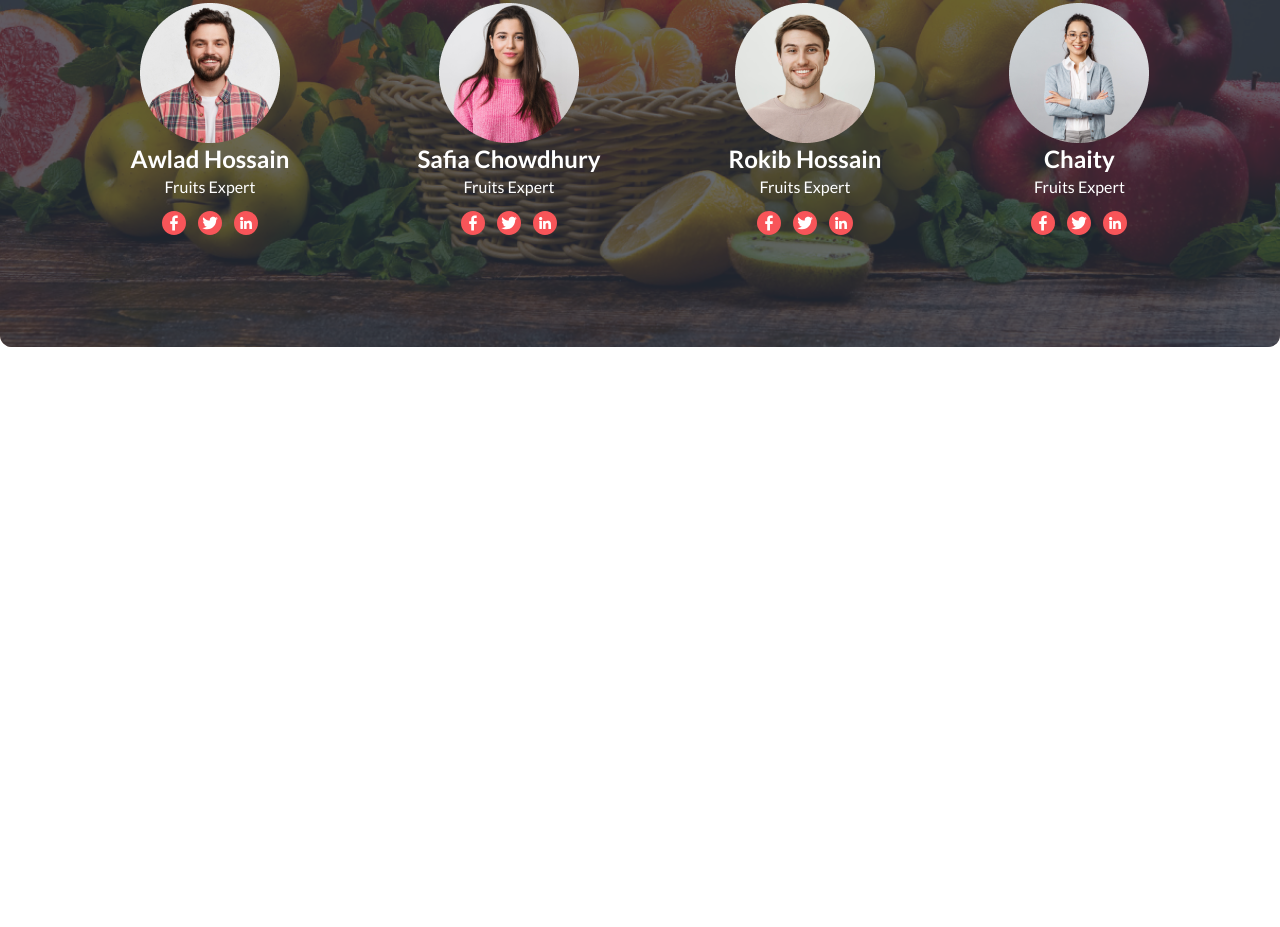
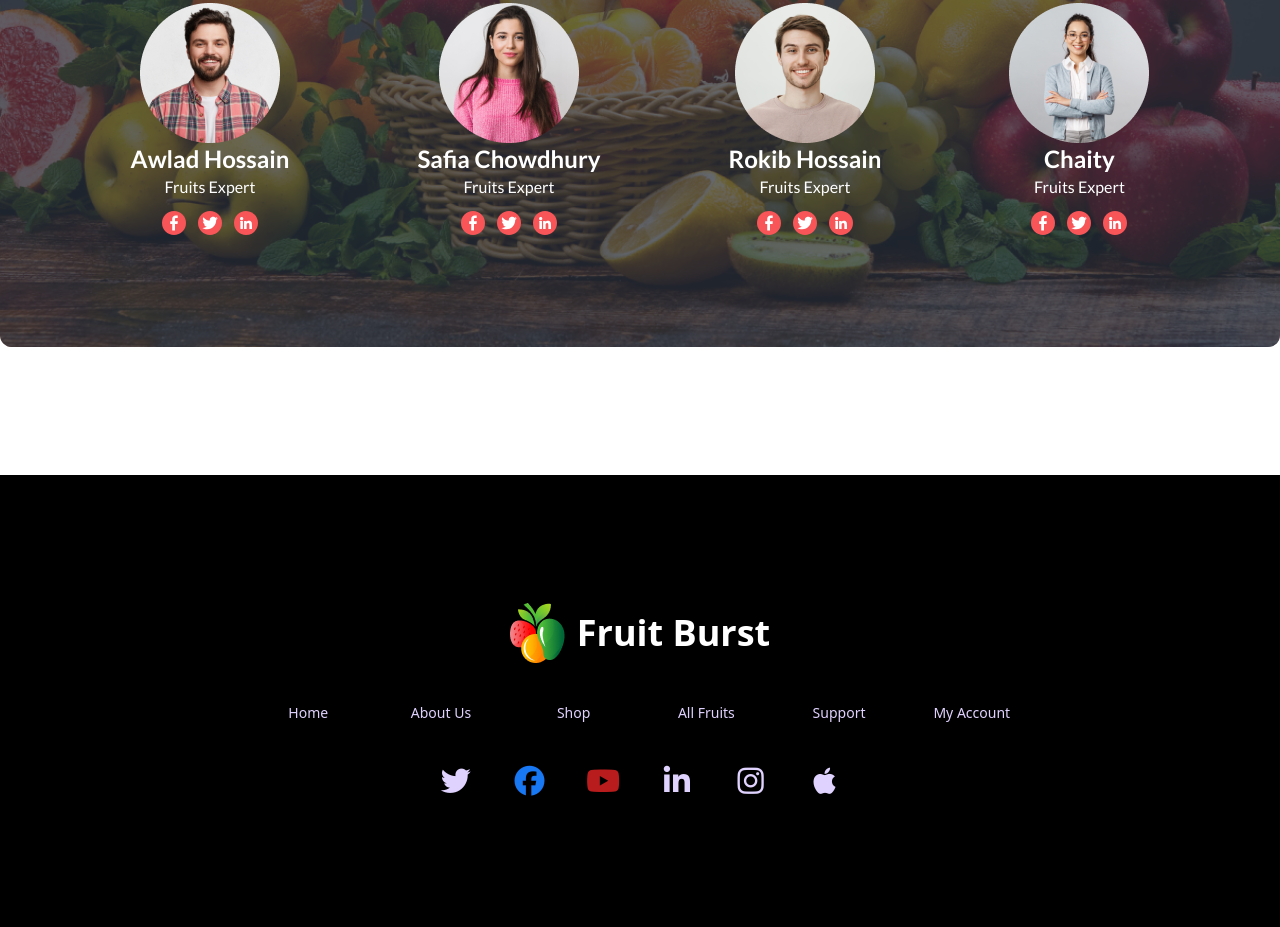
Before and after one commit to mahmudulturan/B8A3-fruit-brust, a plain HTML site: page index.html in a window 1280 px wide. Shown: the part 1951-2878 px from the top of the page. Before the commit the page ends 2426 px from the top, so only its background shows below. Drawn offline with nearby package versions, Linux system fonts and the light colour scheme.

Commit message:
footer added and main marks section almost done

```diff
--- a/index.html
+++ b/index.html
@@ -65,10 +65,12 @@
                     <img src="./images/logo.png" alt="">
                     <h1 class="md:text-4xl text-2xl font-bold md:text-white text-neutral-900">Fruit Burst</h1>
                 </div>
+
                 <div class="relative lg:w-1/3 hidden lg:flex">
                     <input type="text" name="" class="py-5 rounded-full w-full pl-7" placeholder="Search here" id="">
                     <i class="fa-solid fa-magnifying-glass absolute right-5 bottom-6"></i>
                 </div>
+
                 <div class="mr-2">
                     <div class="dropdown">
                         <label tabindex="0" class="btn btn-ghost lg:hidden">
@@ -84,6 +86,10 @@
                             <li><a>About Us</a></li>
                             <li><a>Shop</a></li>
                             <li><a>All Fruits</a></li>
+                            <div class="relative">
+                                <input type="text" name="" class="py-5 rounded-full w-full" id="">
+                                <i class="fa-solid fa-magnifying-glass absolute right-6 bottom-6 hover:hidden"></i>
+                            </div>
                         </ul>
                     </div>
                 </div>
@@ -438,9 +444,9 @@
             </div>
         </section>
 
-      <!-- team section -->
+    <!-- team section -->
         <section class="my-32" >
-                <div class="hero min-h-fit rounded-xl" style="background-image: url(./images/banner1.png);">
+                <div class="hero min-h-fit rounded-xl bg-slider-bg-1">
                 <div class="hero-overlay bg-opacity-70 rounded-xl"></div>
                 <div class="hero-content text-center py-28 flex flex-col justify-center items-center text-neutral-content">
                   <div class="">
@@ -623,12 +629,56 @@
               </div>
         </section>
 
+    <!-- why choose us section -->
+        <!-- <section class="my-32">
+            <div class="text-center">
+                <h2 class="text-5xl font-black mb-6">Why Choose Us</h2>
+                <p class="font-medium text-base text-gray-600 mx-auto max-w-[615px]">Contrary to popular belief, is not simply random text. It has roots in a piece of classical Latin literature from 45 BC, making it over 2000 years old.</p>
+            </div>
+            <div>
+                <div>
+
+                </div>
+                <div>
+
+                </div>
+                <div>
+
+                </div>
+            </div>
+        </section> -->
 
 
     </main>
-    <footer>
 
-    </footer>
+    <footer class="footer footer-center p-10 py-32 bg-black text-primary-content">
+        <div class="navbar-center md:w-1/3 flex gap-3 items-center justify-center">
+            <img src="./images/logo.png" alt="">
+            <h1 class="md:text-4xl text-2xl font-bold text-white">Fruit Burst</h1>
+        </div>
+        <div>
+            <ul class="grid grid-cols-4 md:grid-cols-6 gap-7 md:gap-14">
+                <li><a href="">Home</a></li>
+                <li><a href="">About Us</a></li>
+                <li><a href="">Shop</a></li>
+                <li><a href="">All Fruits</a></li>
+                <li class="col-span-2 md:col-span-1"><a href="">Support</a></li>
+                <li class="col-span-2 md:col-span-1"><a href="">My Account</a></li>
+            </ul>
+        </div>
+        <div>
+          <div class="grid grid-flow-col gap-4">
+            <ul class="grid grid-cols-6 gap-4 md:gap-10">
+                <li><a href=""><i class="fa-brands text-3xl fa-twitter"></i></a></li>
+                <li><a href=""><i class="fa-brands text-3xl text-[#1877F2] fa-facebook"></i></a></li>
+                <li><a href=""><i class="fa-brands text-3xl text-red-700 fa-youtube"></i></a></li>
+                <li><a href=""><i class="fa-brands text-3xl fa-linkedin-in"></i></a></li>
+                <li><a href=""><i class="fa-brands text-3xl fa-instagram"></i></a></li>
+                <li><a href=""><i class="fa-brands text-3xl fa-apple"></i></a></li>
+            </ul>
+          </div>
+        </div>
+      </footer>
 
 </body>
 
```
